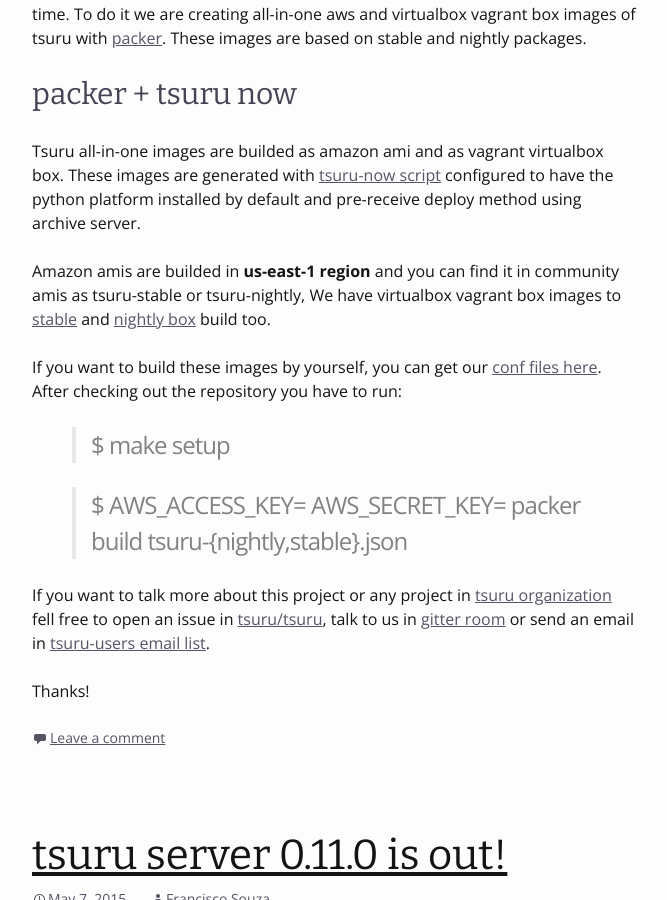
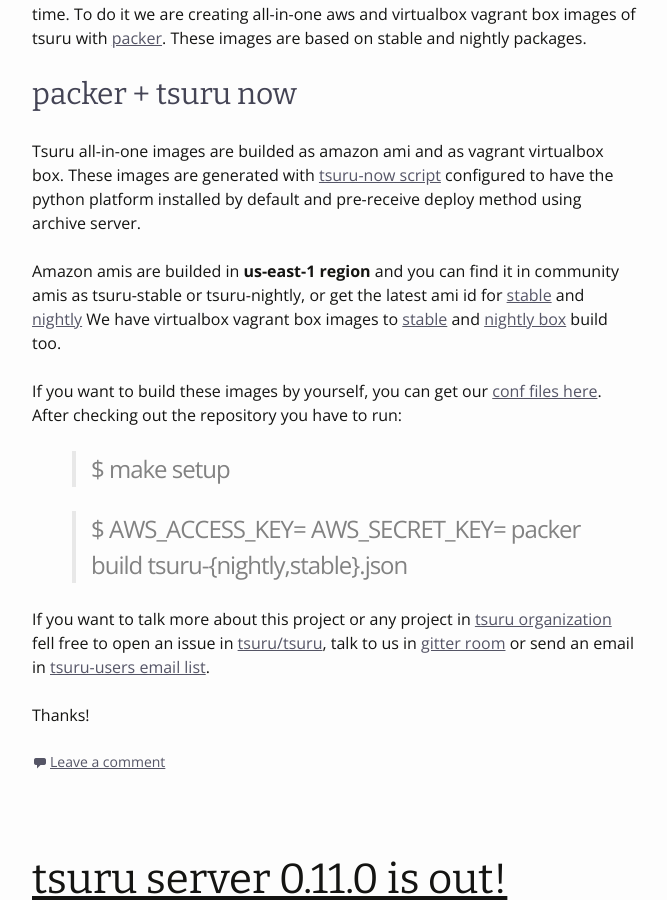
Before and after one commit to tsuru/tsuru.github.io, a Jekyll site: the page built from index.html, in a window 1280 px wide and 900 px high, scrolled down 301 px. Shown: the whole window, without its empty margins (306-973 px from the left). Built offline with Jekyll 4.4.1, drawn with Linux system fonts in a browser that asks for light colours; nearby versions of some CDN libraries.

Commit message:
fix wrong refence

```diff
--- a/_posts/2015-08-11-tsuru-images-with-packer.markdown
+++ b/_posts/2015-08-11-tsuru-images-with-packer.markdown
@@ -28,6 +28,7 @@
 
 Amazon amis are builded in **us-east-1 region** and you can find it in
 community amis as tsuru-stable or tsuru-nightly,
+or get the latest ami id for [stable](https://s3.amazonaws.com/tsuru-images/nightly-ami-id) and [nightly](https://s3.amazonaws.com/tsuru-images/nightly-ami-id)
 We have virtualbox vagrant box images to [stable](https://s3.amazonaws.com/tsuru-images/tsuru-stable-virtualbox.box) and [nightly box](https://s3.amazonaws.com/tsuru-images/tsuru-nightly-virtualbox.box) build too.
 
 If you want to build these images by yourself, you can get our [conf files here](https://github.com/tsuru/tsuru-packer).
```
